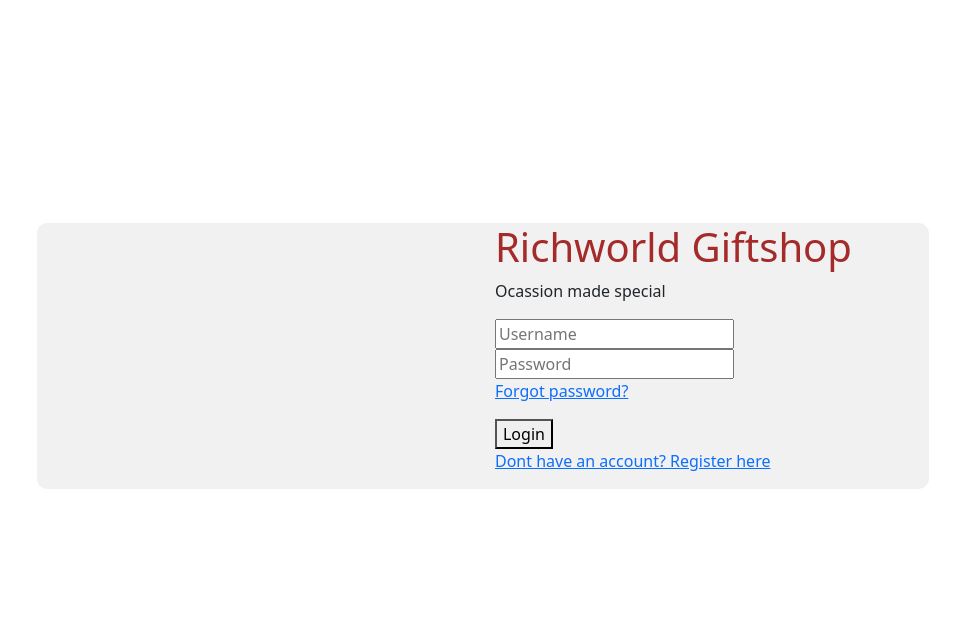
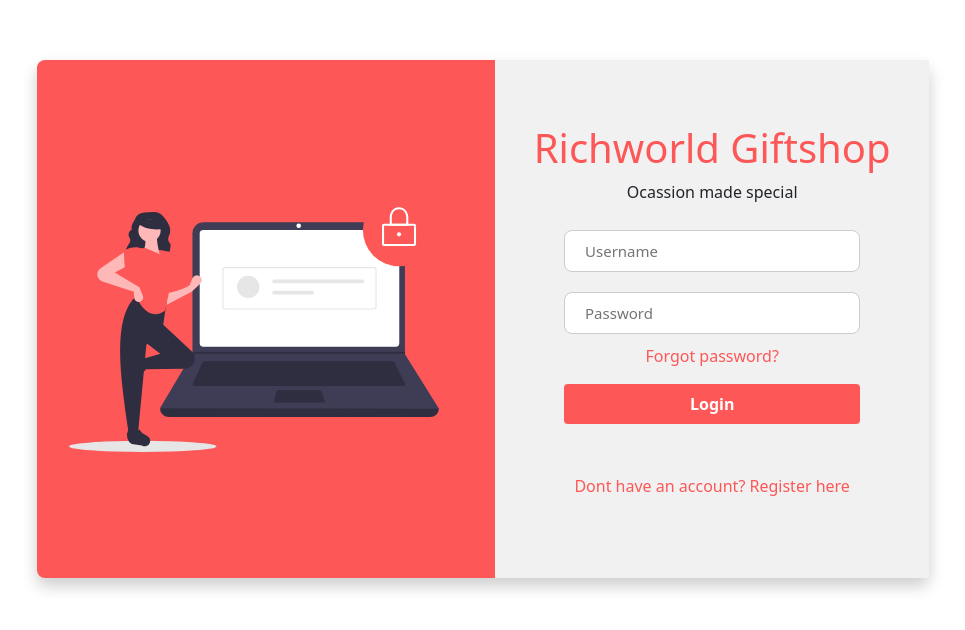
Before and after one commit to mrhero05/Richworld-Giftshop, a PHP site: page /login.php in a window 1280 px wide. Shown: the top 630 px of the page, without its empty margins (157-1122 px from the left). Run offline with PHP 8.4, Linux system fonts and the light colour scheme.

Commit message:
css done login

```diff
--- a/des.css
+++ b/des.css
@@ -1,18 +1,89 @@
-body{
-    background: #f1f1f1;
+
+.container{
+    margin-top: -20px;
 }
 
 .login-border{
-    margin-top: 20%;
     border: none;
-    background-color: #f1f1f1;
+    border-radius: 8px;
+    box-shadow: 0 8px 16px 0 rgba(0,0,0,0.2);
+    background-color: #fd5757;
     width: 80%;
+    margin-top: 80px;
     margin-left: auto;
     margin-right: auto;
-    border-radius: 10px;
 }
 
 h1{
-    color: brown;
+    color: #FD5757;
     font-size: 1.2em;
 }
+
+.left{
+    color: #FD5757;
+    padding: 4em 2em;
+}
+
+.left img{
+    display: block;
+    margin-left: auto;
+    margin-right: auto;
+    margin-top: 70px;
+    width: 100%;
+}
+
+
+
+.login-info{
+    background: #f1f1f1;
+    padding: 4em 2em;
+    text-align: center;
+}
+
+.login-info input{
+    width: 80%;
+    padding:20px;
+    font-size: 15px;
+    font-weight: 500;
+    border-radius: 8px;
+    border: 1px solid #ccc;
+    margin: 10px 0;
+    height: 1.5rem;
+
+}
+
+.login-info input:focus, textarea:focus, select:focus{
+    outline-color: #fd5757;
+    padding:20px;
+}
+
+
+.login-info p{
+    font-weight: 500;
+}
+
+.login-info a{
+    font-weight: 500;
+    text-decoration: none;
+    color: #fd5757;
+}
+
+.login-info a:hover{
+    color: #f84747;
+}
+
+
+.login-info button{
+    background: #fd5757;
+    padding: 8px;
+    color: white;
+    font-weight: 600;
+    width: 80%;
+    margin-bottom: 50px;
+    border-radius: 4px;
+    border-style: none;
+}
+
+.login-info button:hover{
+    background: #f76c6c;
+}
--- a/login.php
+++ b/login.php
@@ -7,7 +7,9 @@ include 'include/head.inc.php';
             <div class="login-border">
                 <div class="row">
                         <div class="col-6">
-
+                        <div class="left">
+                        <img src="login.svg" alt="Team collaborating">
+                        </div>
                         </div>
                         <!-- for the right half of login -->
                         <div class="col-6">
```
